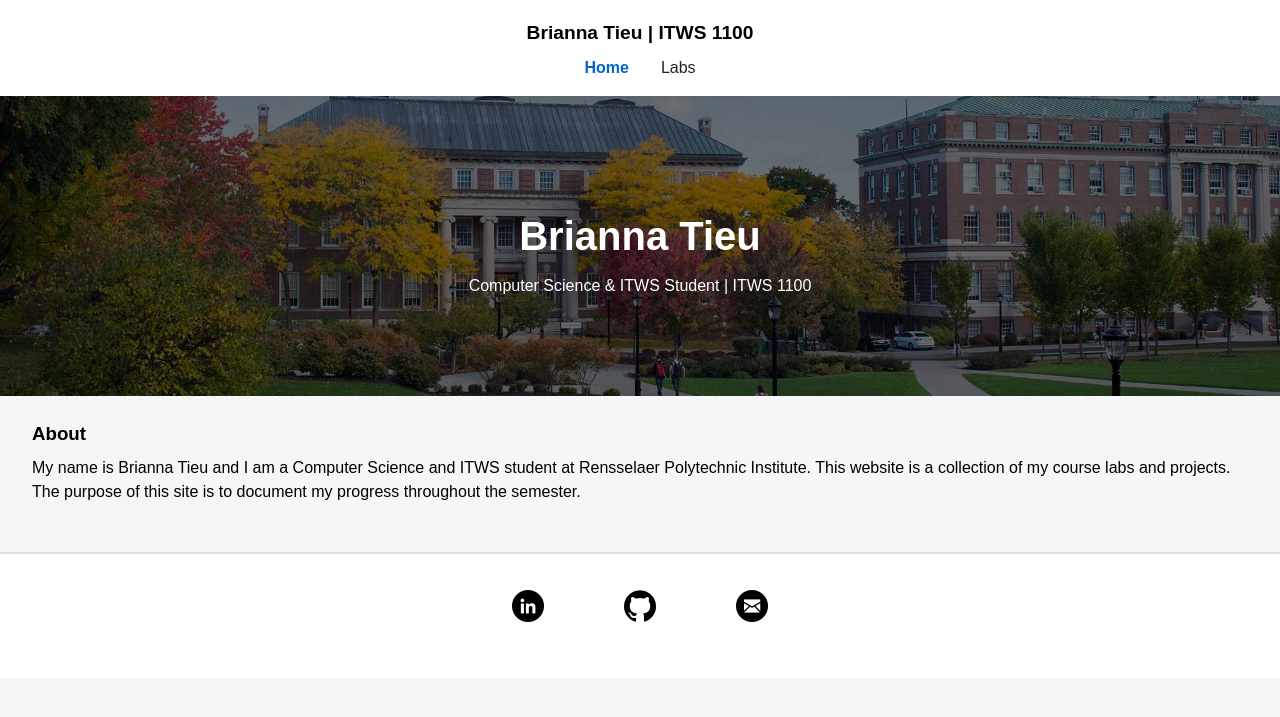
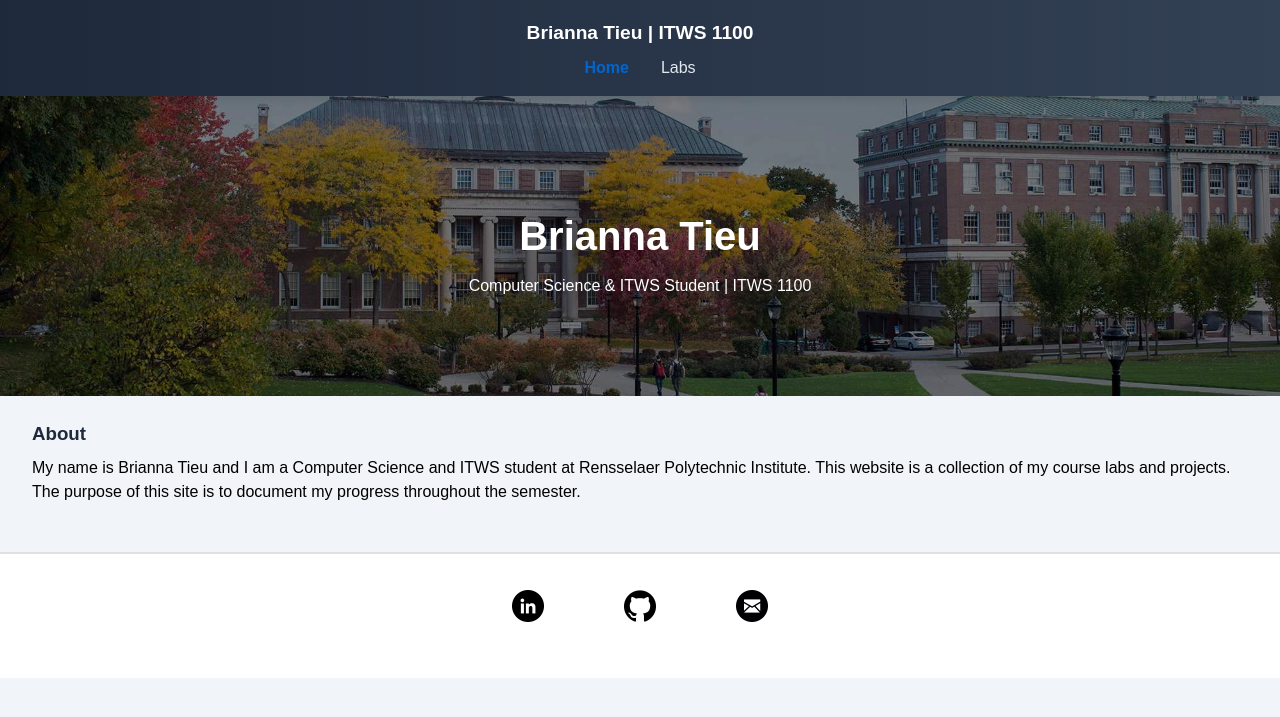
Before and after one commit to btieu30/itws1100-tieub, a PHP site: page / in a window 1280 px wide. Shown: the top 717 px of the page. Run offline with PHP 8.4, Linux system fonts and the light colour scheme.

Commit message:
4th, adding some color

```diff
--- a/css/style.css
+++ b/css/style.css
@@ -7,16 +7,17 @@
 body {
     font-family: Arial, Helvetica, sans-serif;
     line-height: 1.5;
-    background-color: #f5f6f8;
+    background-color: #F1F5F9;
     color: black;
 }
 
 header {
-    background-color: white;
+    background: linear-gradient(90deg, #1E293B, #334155);
+    color: white;
     position: sticky;
     top: 0;
     z-index: 1000;
-    box-shadow: 0 2px 8px rgba(0, 0, 0, 0.05);
+    box-shadow: 0 3px 10px rgba(0, 0, 0, 0.1);
 }
 
 .title {
@@ -24,6 +25,7 @@ header {
     font-size: 1.2rem;
     font-weight: bold;
     text-align: center;
+    color: white;
 }
 
 nav {
@@ -41,14 +43,14 @@ nav ul {
 nav a {
     position: relative;
     text-decoration: none;
-    color: #222;
+    color: #E2E8F0;
     font-weight: 500;
     padding: 0.5rem 0;
     transition: color 0.3s ease;
 }
 
 nav a:hover {
-    color: #0066cc;
+    color: #3B82F6;
 }
 
 nav a::after {
@@ -58,7 +60,7 @@ nav a::after {
     bottom: 0;
     width: 0%;
     height: 2px;
-    background-color: #0066cc;
+    background-color: #3B82F6;
     transition: width 0.3s ease;
 }
 
@@ -77,11 +79,20 @@ h1 {
 
 h3, h4 {
     margin: 1.5rem 2rem 0.5rem;
+    color: #1E293B;
 }
 
 p {
     margin: 0 2rem 1.25rem;
     max-width: 1300px;
+}
+
+a {
+    color: #3B82F6;
+}
+
+a:hover {
+    color: #2563EB;
 }
 
 .banner {
@@ -97,7 +108,7 @@ p {
     width: 100%;
     height: 100%;
     object-fit: cover;
-    filter: brightness(45%);
+    filter: brightness(50%) saturate(90%);
 }
 
 .bannerText {
@@ -125,10 +136,16 @@ p {
 
 .labCard {
     background-color: white;
-    border: 1px solid #ddd;
-    border-radius: 6px;
+    border-radius: 10px;
     padding: 1.5rem;
     text-align: center;
+    box-shadow: 0 4px 12px rgba(0, 0, 0, 0.05);
+    transition: transform 0.2s ease, box-shadow 0.2s ease;
+}
+
+.labCard:hover {
+    transform: translateY(-4px);
+    box-shadow: 0 8px 20px rgba(0, 0, 0, 0.08);
 }
 
 .labCard h3 {
```
